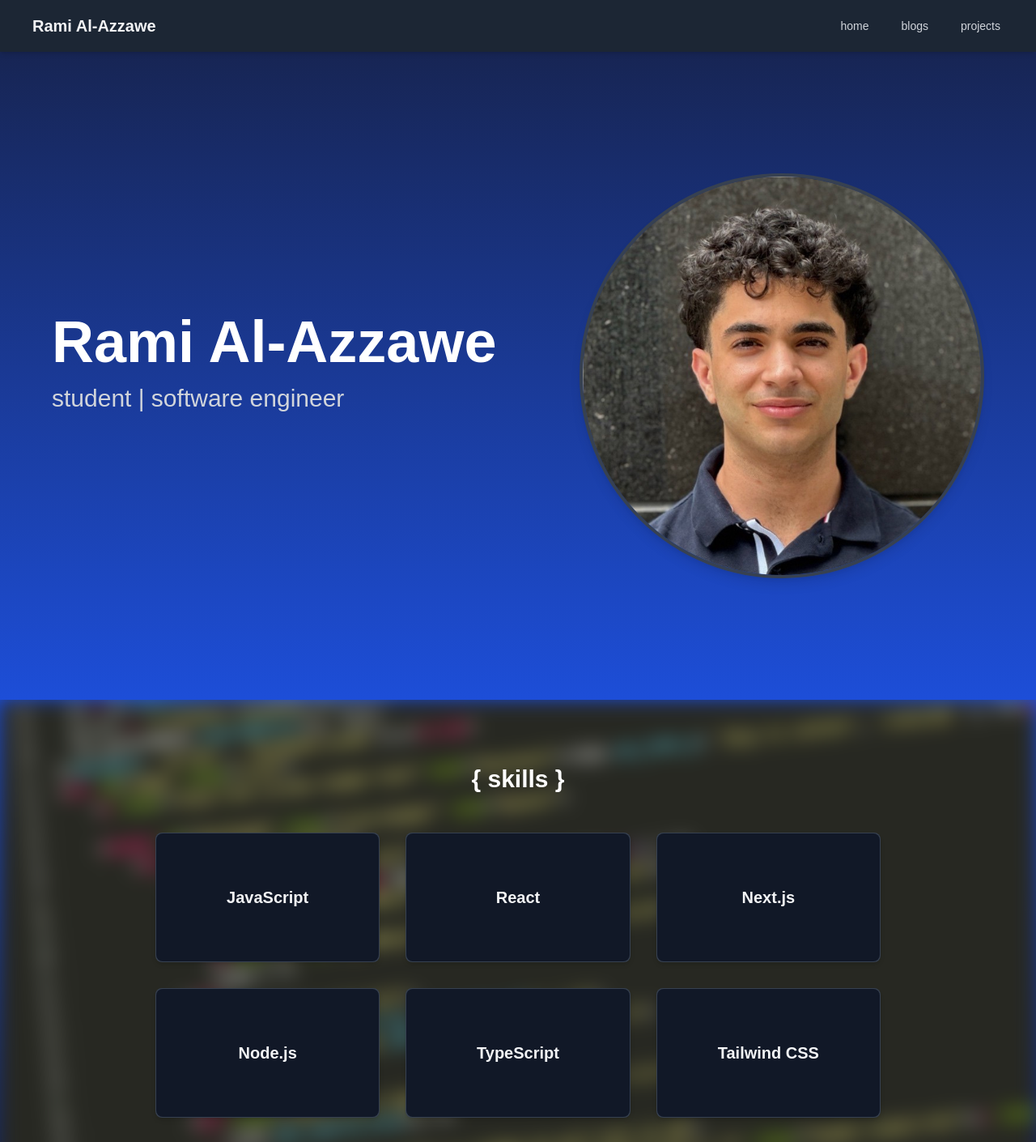
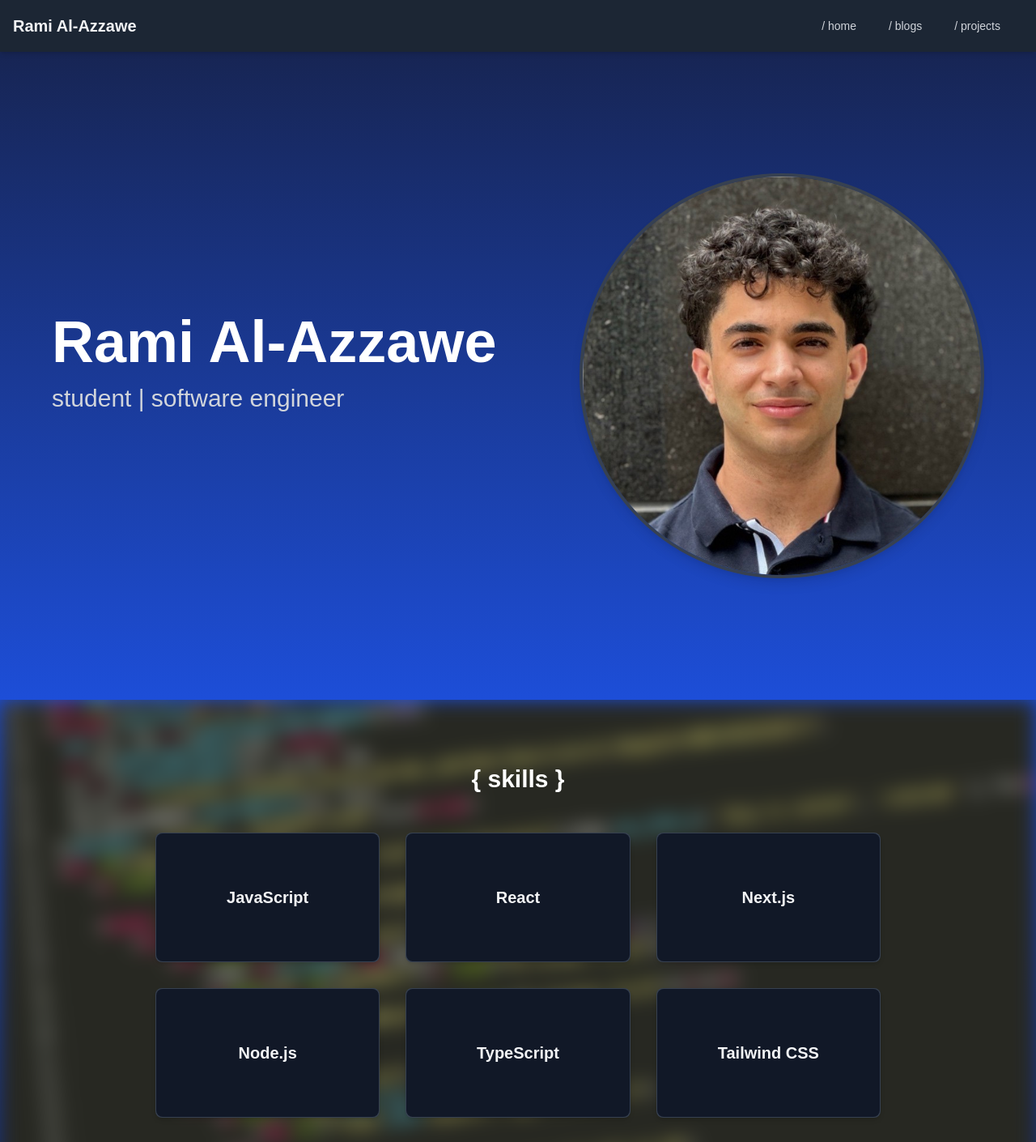
Before and after one commit to razzawe/personalsite, a Next.js app: page / in a window 1280 px wide. Shown: the top 1410 px of the page at 81% size. Built offline with nearby package versions, Linux system fonts and the light colour scheme.

Commit message:
skills section old

```diff
--- a/components/NavBar.tsx
+++ b/components/NavBar.tsx
@@ -5,16 +5,16 @@
     <nav className="fixed top-0 left-0 right-0 bg-gray-800 bg-opacity-90 shadow-md z-50">
       <div className="max-w-7xl mx-auto px-4 sm:px-6 lg:px-8">
         <div className="flex items-center justify-between h-16">
-          {/* Left-aligned "Your Name" */}
-          <div className="flex items-center pl-2">
+          {/* Left-aligned "Your Name" - adjusted padding and margin */}
+          <div className="flex items-center pl-0 md:pl-0 -ml-2 md:-ml-4">
             <Link href="#about" className="text-xl font-bold text-gray-100">Rami Al-Azzawe</Link>
           </div>
           {/* Right-aligned navigation links */}
           <div className="hidden md:block">
             <div className="ml-10 flex items-baseline space-x-4">
-              <Link href="/" className="text-gray-300 hover:text-white px-3 py-2 rounded-md text-sm font-medium">home</Link>
-              <Link href="/blogs" className="text-gray-300 hover:text-white px-3 py-2 rounded-md text-sm font-medium">blogs</Link>
-              <Link href="/projects" className="text-gray-300 hover:text-white px-3 py-2 rounded-md text-sm font-medium">projects</Link>
+              <Link href="/" className="text-gray-300 hover:text-white px-3 py-2 rounded-md text-sm font-medium">{" / home "}</Link>
+              <Link href="/blogs" className="text-gray-300 hover:text-white px-3 py-2 rounded-md text-sm font-medium">{" / blogs "}</Link>
+              <Link href="/projects" className="text-gray-300 hover:text-white px-3 py-2 rounded-md text-sm font-medium">{" / projects "}</Link>
             </div>
           </div>
         </div>
--- a/pages/index.tsx
+++ b/pages/index.tsx
@@ -69,7 +69,7 @@
             <div className="max-w-4xl mx-auto relative z-10">
               <h2 className="text-3xl font-bold text-center text-white mb-12">{"{ skills }"}</h2>
               <div className="grid grid-cols-2 md:grid-cols-3 gap-8">
-                {['JavaScript', 'React', 'Next.js', 'Node.js', 'TypeScript', 'Tailwind CSS'].map((skill) => (
+                {['JavaScript', 'React', 'Next.js', 'Node.js', 'TypeScript', 'Tailwind CSS', 'HTML' ].map((skill) => (
                   <div
                     key={skill}
                     className="group relative bg-gray-700 rounded-lg h-40 overflow-hidden shadow-md hover:shadow-lg transition-shadow duration-300"
@@ -82,7 +82,6 @@
                       <h3 className="text-xl font-semibold text-gray-100 place-self-center transition-transform duration-300 group-hover:scale-105 group-hover:-translate-y-1">
                         {skill}
                       </h3>
-
 
                     </div>
                   </div>
```
